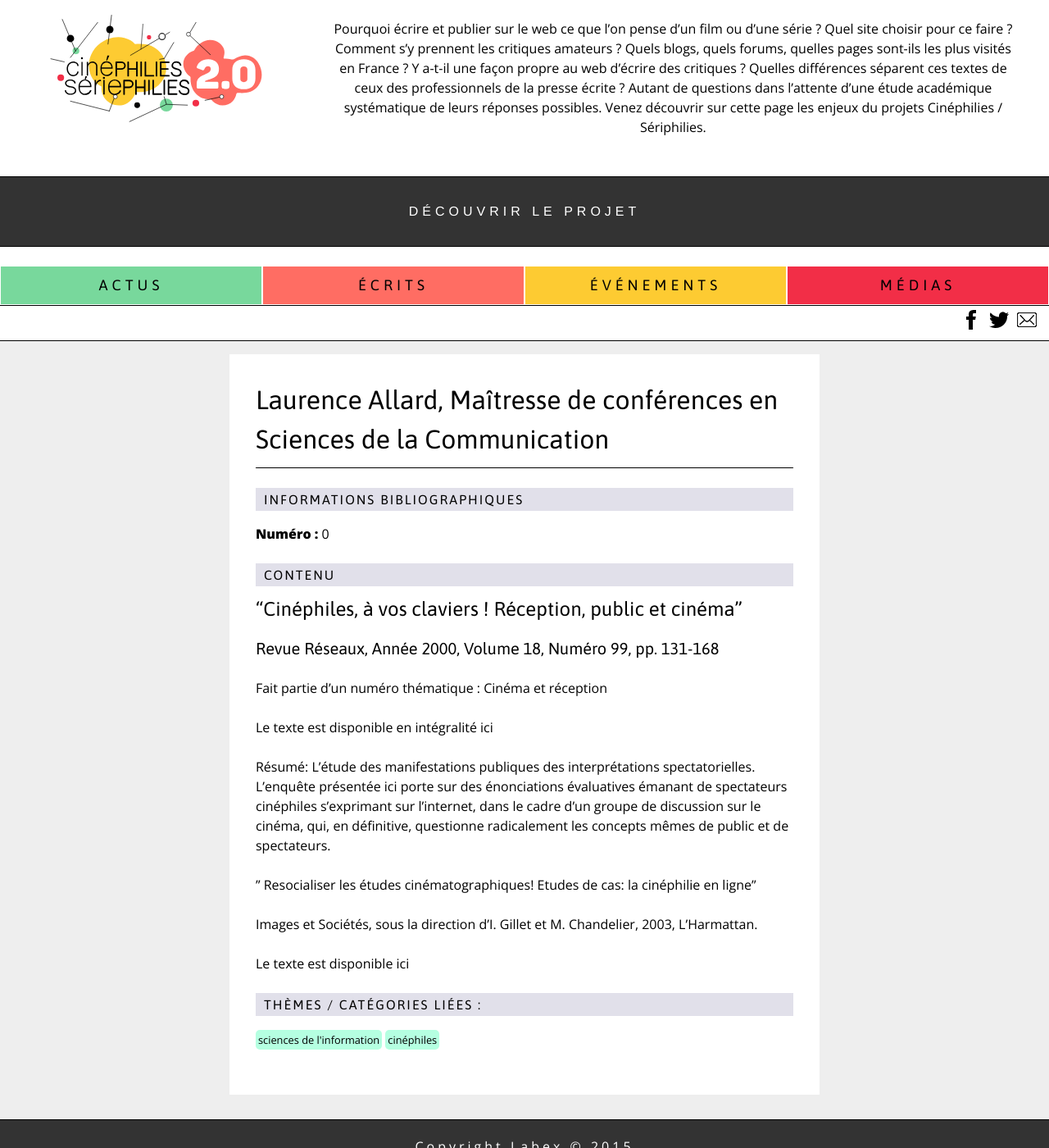
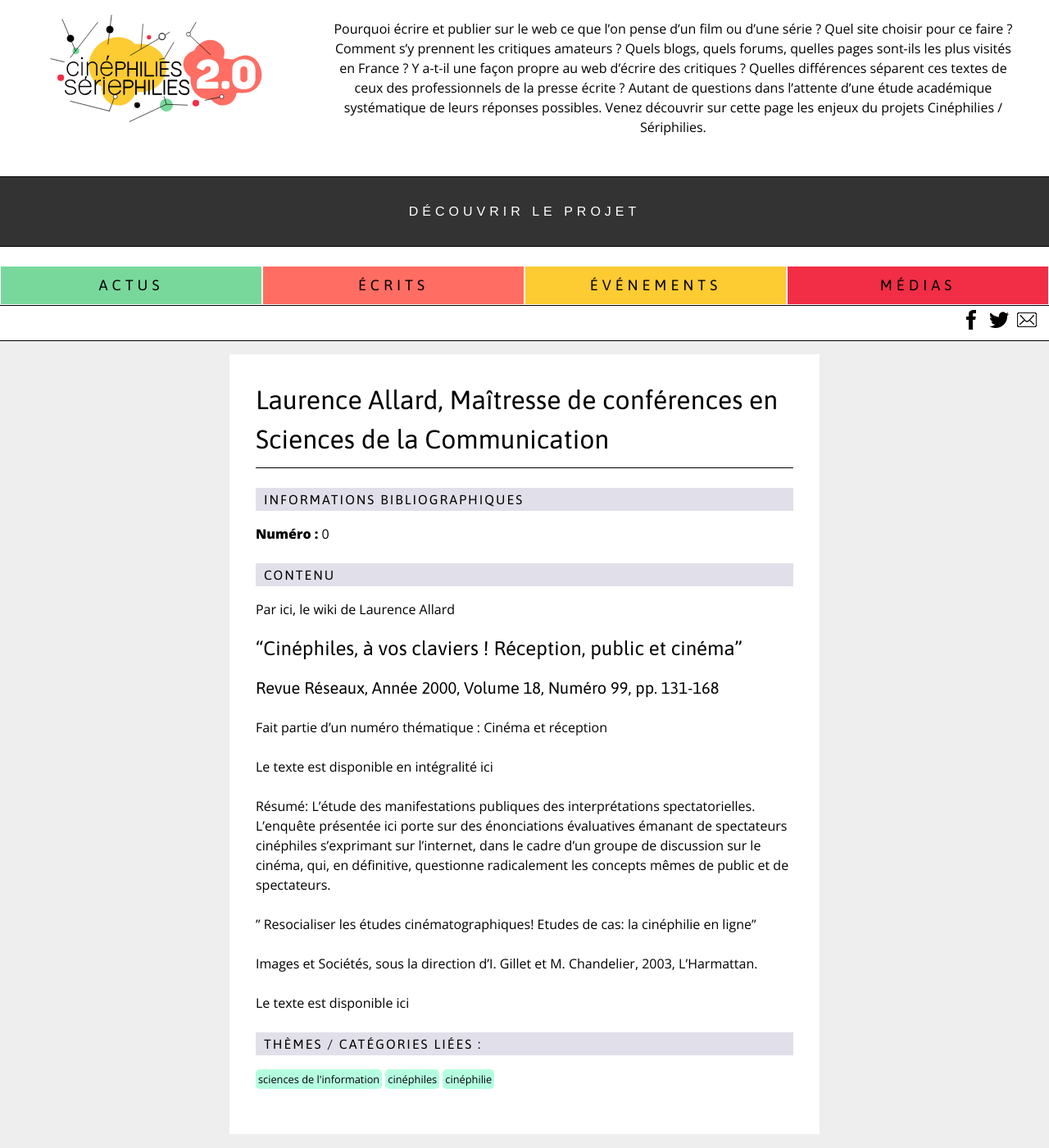
Before and after one commit to Labex-ICCA/Labex-ICCA.github.io, a Jekyll site: the page built from _posts/ecrits/2015-11-21-laurence-allard-ma-tresse-de-conf-rences-en-sciences-de-la-communication.md, in a window 1280 px wide and 1400 px high. Shown: the whole window at 82% size. Built offline with Jekyll 4.4.1, drawn with Linux system fonts in a browser that asks for light colours; Markdown is read by kramdown in place of the engine named in the settings.

Commit message:
Updated 2015-11-21-laurence-allard-ma-tresse-de-conf-rences-en-sciences-de-la-communication.md

```diff
--- a/_posts/ecrits/2015-11-21-laurence-allard-ma-tresse-de-conf-rences-en-sciences-de-la-communication.md
+++ b/_posts/ecrits/2015-11-21-laurence-allard-ma-tresse-de-conf-rences-en-sciences-de-la-communication.md
@@ -5,6 +5,7 @@ author: ""
 tags:
   - "sciences de l'information"
   - cinéphiles
+  - cinéphilie
 "written-director": ""
 "written-writers": ""
 "written-publication": ""
@@ -16,6 +17,7 @@ published: true
 title: "Laurence Allard, Maîtresse de conférences en Sciences de la Communication"
 ---
 
+[Par ici, le wiki de Laurence Allard](http://culturesexpressives.fr/doku.php#le_wiki_de_laurence_allard)
 
 ## "Cinéphiles, à vos claviers ! Réception, public et cinéma"
 
```
